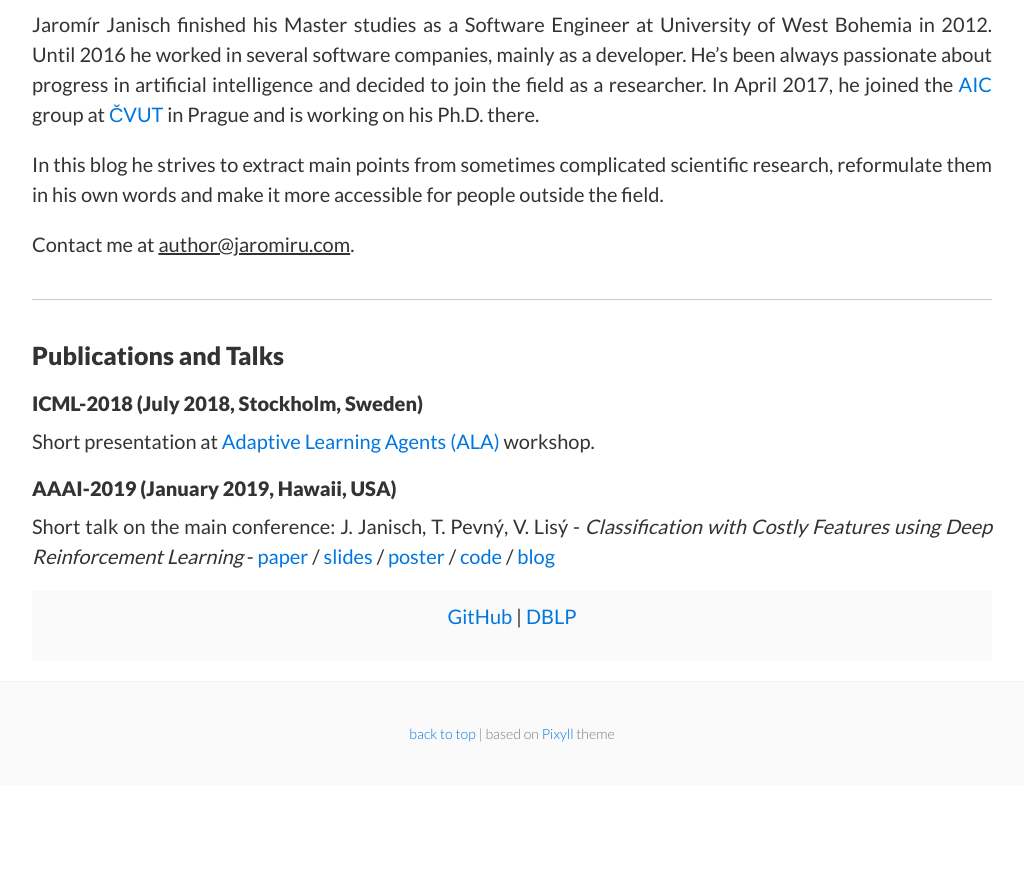
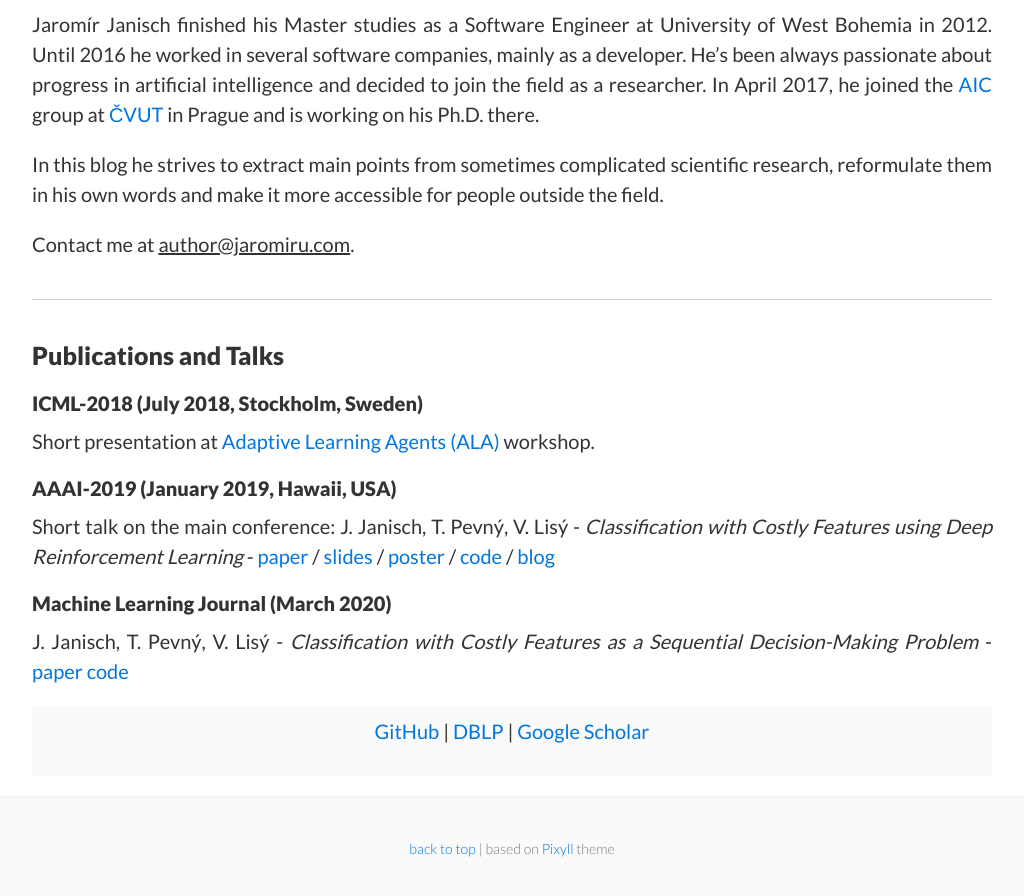
Before and after one commit to jaromiru/jaromiru.com, a Jekyll site: the page built from about.md, in a window 1280 px wide and 900 px high, scrolled down 893 px. Shown: the top 896 px of the window, without its empty margins (128-1152 px from the left). Built offline with Jekyll 4.4.1, drawn with Linux system fonts in a browser that asks for light colours; before the commit the page ends 1678 px from its top, so only the background shows below that.

Commit message:
journal; scholar link

```diff
--- a/about.md
+++ b/about.md
@@ -23,6 +23,9 @@ Short presentation at [Adaptive Learning Agents (ALA)](http://ala2018.it.nuigalw
 #### AAAI-2019 (January 2019, Hawaii, USA)
 Short talk on the main conference: J. Janisch, T. Pevný, V. Lisý - *Classification with Costly Features using Deep Reinforcement Learning* - [paper](/media/about/aaai19_cwcf_paper.pdf) / [slides](/media/about/aaai19_cwcf_talk.pdf) / [poster](/media/about/aaai19_cwcf_poster.pdf) / [code](https://github.com/jaromiru/cwcf) / [blog](/2019/02/07/hands-on-classification-with-costly-features/)
 
+#### Machine Learning Journal (March 2020)
+J. Janisch, T. Pevný, V. Lisý - *Classification with Costly Features as a Sequential Decision-Making Problem* - [paper](https://rdcu.be/b2j00) [code](https://github.com/jaromiru/cwcf/tree/lagrange)
+
 <div style="padding: 10px; background-color: #fafafa; text-align: center;" markdown="1">
-[GitHub](https://github.com/jaromiru) | [DBLP](http://dblp.org/pers/hd/j/Janisch:Jarom=iacute=r)
+[GitHub](https://github.com/jaromiru) | [DBLP](http://dblp.org/pers/hd/j/Janisch:Jarom=iacute=r) | [Google Scholar](https://scholar.google.cz/citations?user=CWyOTskAAAAJ&hl=cs)
 </div>
```
